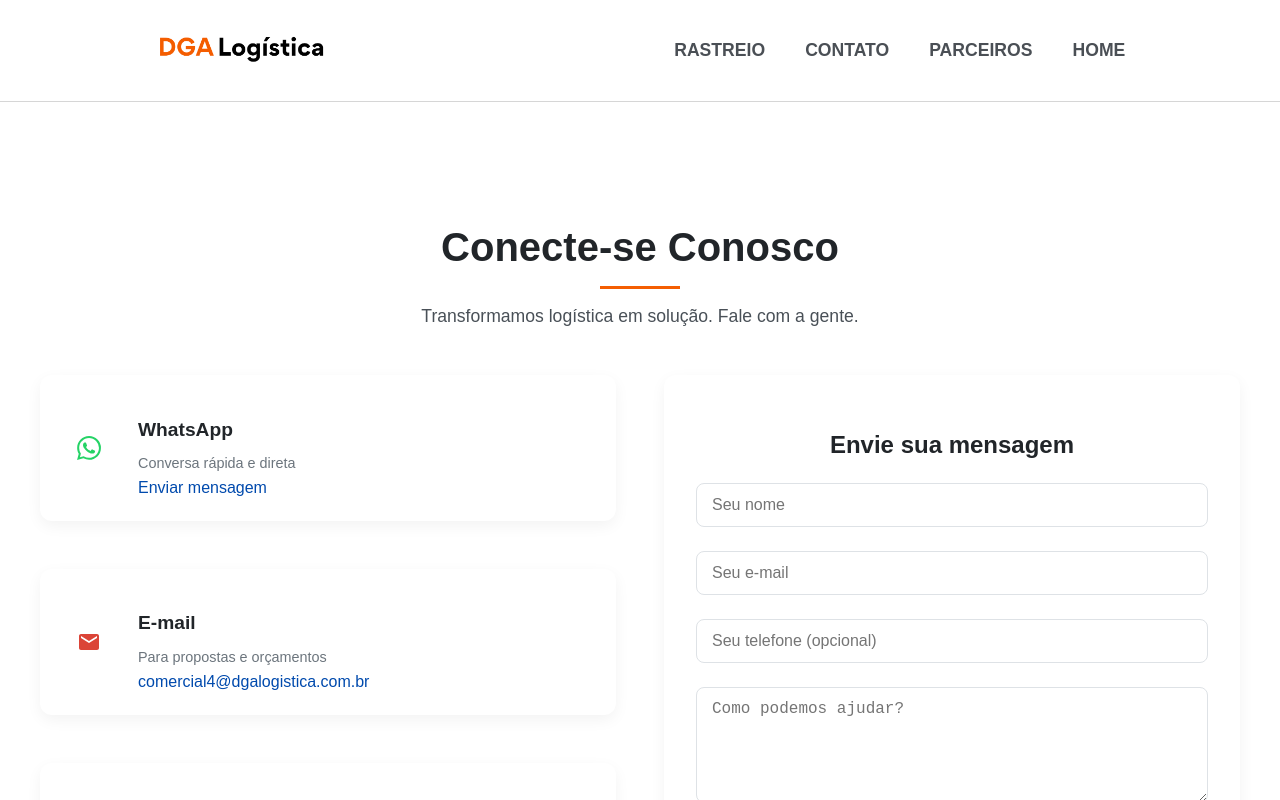
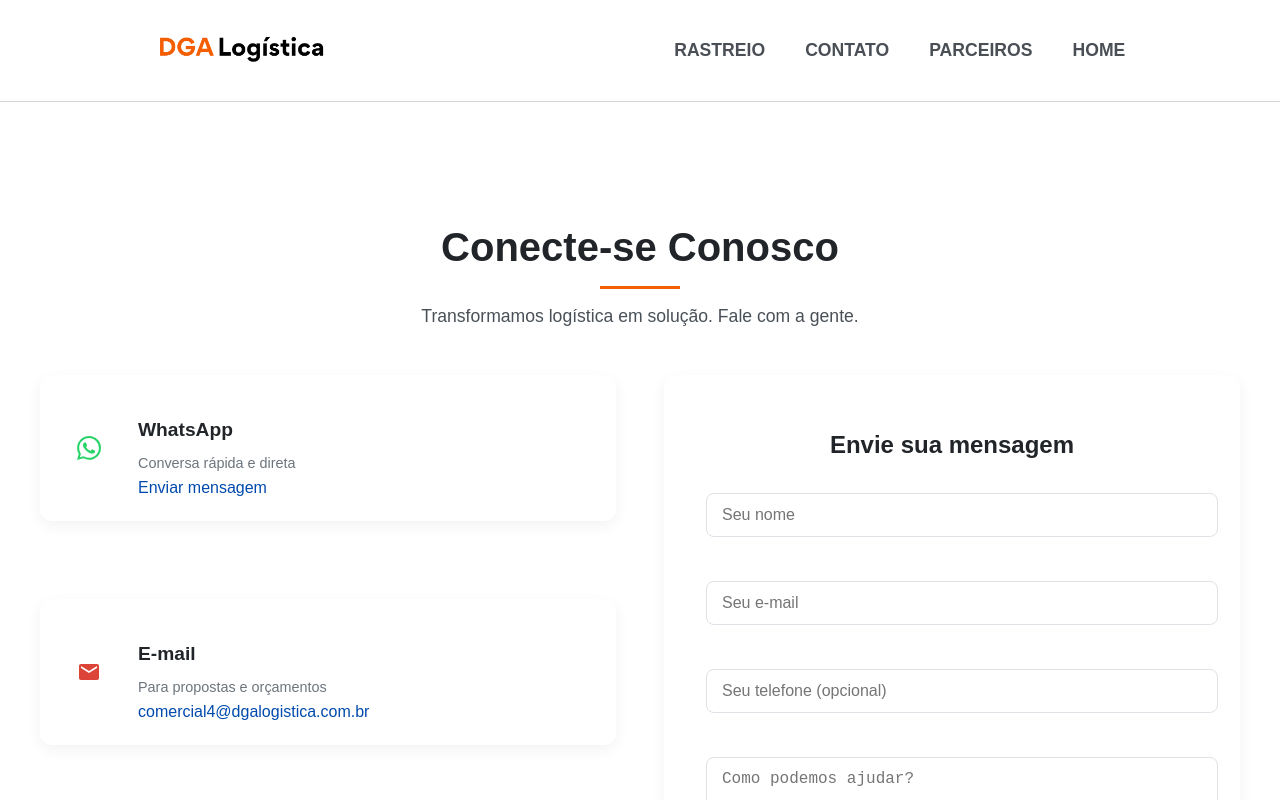
Before and after one commit to lucgoulart/DGA-Logistica, an Angular app: page /contato in a window 1280 px wide. Shown: the top 800 px of the page. Built offline with nearby package versions, Linux system fonts and the light colour scheme; a web font is replaced by a local one.

Commit message:
ajuste campo input

```diff
--- a/src/app/components/contato/contato/contato.component.scss
+++ b/src/app/components/contato/contato/contato.component.scss
@@ -45,7 +45,7 @@
 .contato-info {
   display: flex;
   flex-direction: column;
-  gap: 3rem;
+  gap: 4.9rem;
 }
 
 .info-item {
@@ -170,6 +170,7 @@
 
 .form-group {
   margin-bottom: 1.5rem;
+  padding: 10px;
 }
 
 .form-group input,
```
